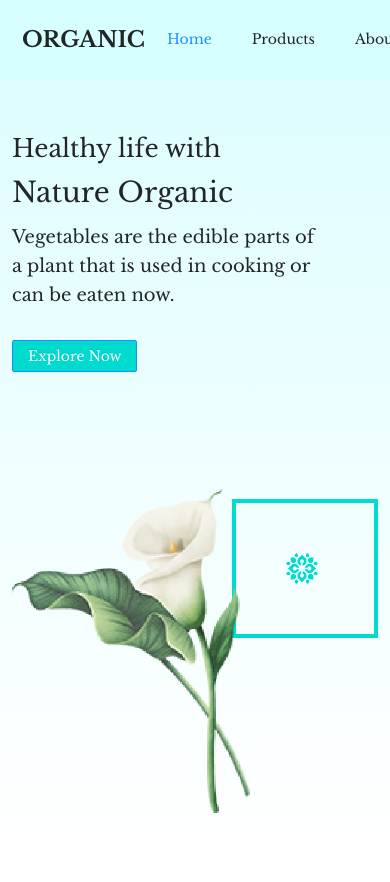
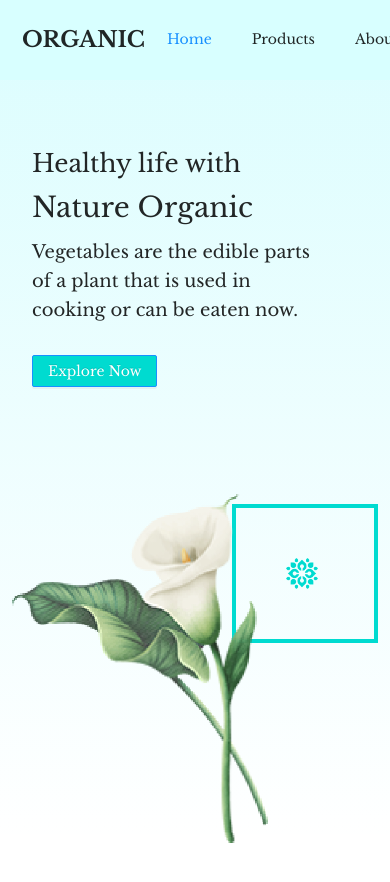
Before and after one commit to mehadiHasanDiner/blog-job-task-client, a React (Create React App) app: page / in a window 390 px wide. Shown: the top 882 px of the page. Built offline with nearby package versions, Linux system fonts and the light colour scheme.

Commit message:
all done

```diff
--- a/src/App.css
+++ b/src/App.css
@@ -612,7 +612,7 @@ responsive
     width: 85%;
   }
   .image-div-2 img{
-    width: 65%;
+    width: 70%;
   }
   .pricingBlock .ant-row > div:nth-child(2) .ant-list-item {
     transform: scale(1);
@@ -647,4 +647,8 @@ responsive
 .footer-container hr{
   margin: auto;
 }
+.hero-col-left{
+  padding-left: 20px;
+  margin-top: 20px;
 }
+}
```
